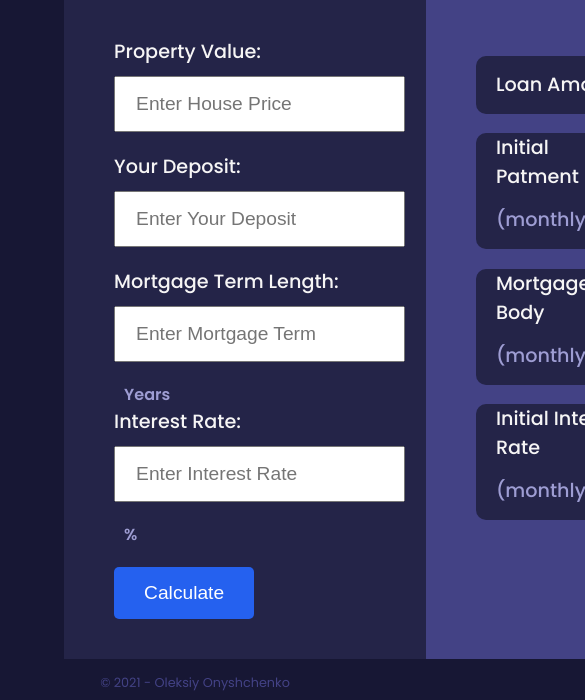
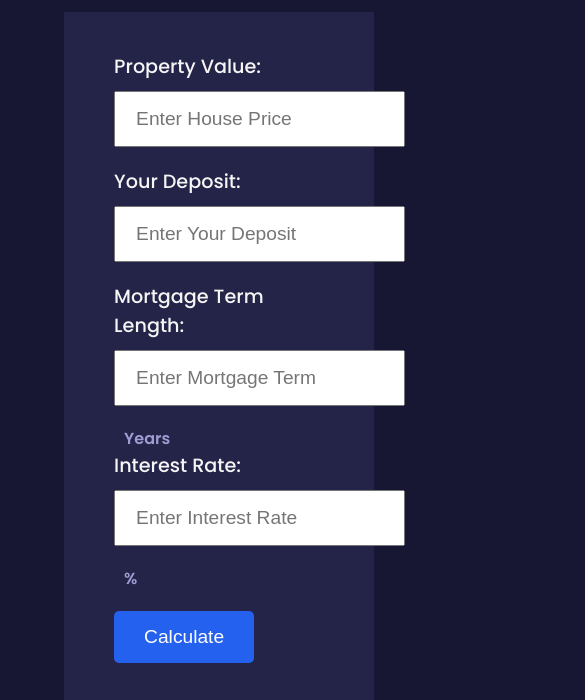
Before and after one commit to oleksiy-git/mortgage-calculator, a plain HTML site: page index.html in a window 390 px wide. Shown: the part 111-811 px from the top of the page, 585 px wide, since content can reach past the window. Drawn offline with Linux system fonts and the light colour scheme.

Commit message:
css added responsive

```diff
--- a/index.html
+++ b/index.html
@@ -116,13 +116,14 @@
             <div><span id="note"></span></div>
           </div>
         </div>
+        <footer>
+          <div class="copyright">
+            &copy; <span id="current-year"></span> - Oleksiy Onyshchenko
+          </div>
+        </footer>
       </div>
     </main>
-    <footer>
-      <div class="copyright">
-        &copy; <span id="current-year"></span> - Oleksiy Onyshchenko
-      </div>
-    </footer>
+
     <!-- Java script files -->
     <script src="js/app.js"></script>
   </body>
--- a/styles/style.css
+++ b/styles/style.css
@@ -60,29 +60,27 @@ p {
   font-weight: 600;
   color: #03506f;
 }
-.calculator {
-  display: flex;
-}
 .left {
   float: left;
-  width: 500%;
+  flex-basis: 50%;
   padding: 40px 50px;
   background-color: #242448;
+  width: 80%;
 }
 .right {
   float: left;
-  width: 500%;
+  flex-basis: 50%;
   background-color: #434285;
   padding: 40px 50px;
+  width: 80%;
 }
-@media screen and (max-width: 400px) {
-  .left,
-  .right {
-    width: 100%; /* The width is 100%, when the viewport is 800px or smaller */
+@media (min-width: 800px) {
+  .calculator {
+    display: flex;
+    justify-content: space-between;
   }
 }
 input[type="text"] {
-  min-width: 100px;
   padding: 15px 20px;
   margin: 10px 0 20px 0px;
   font-size: 1.2rem;
```
Also changed, not shown: about.html (+2 -2 lines).
